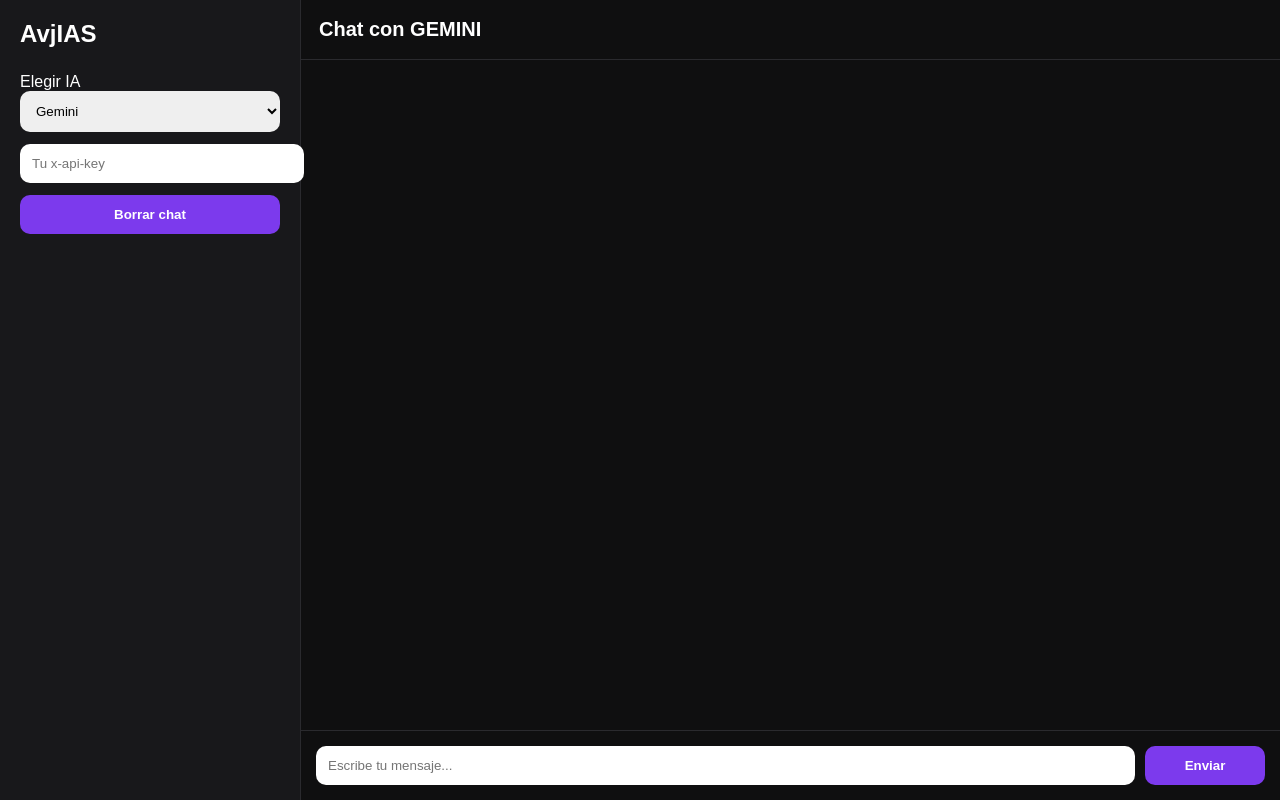
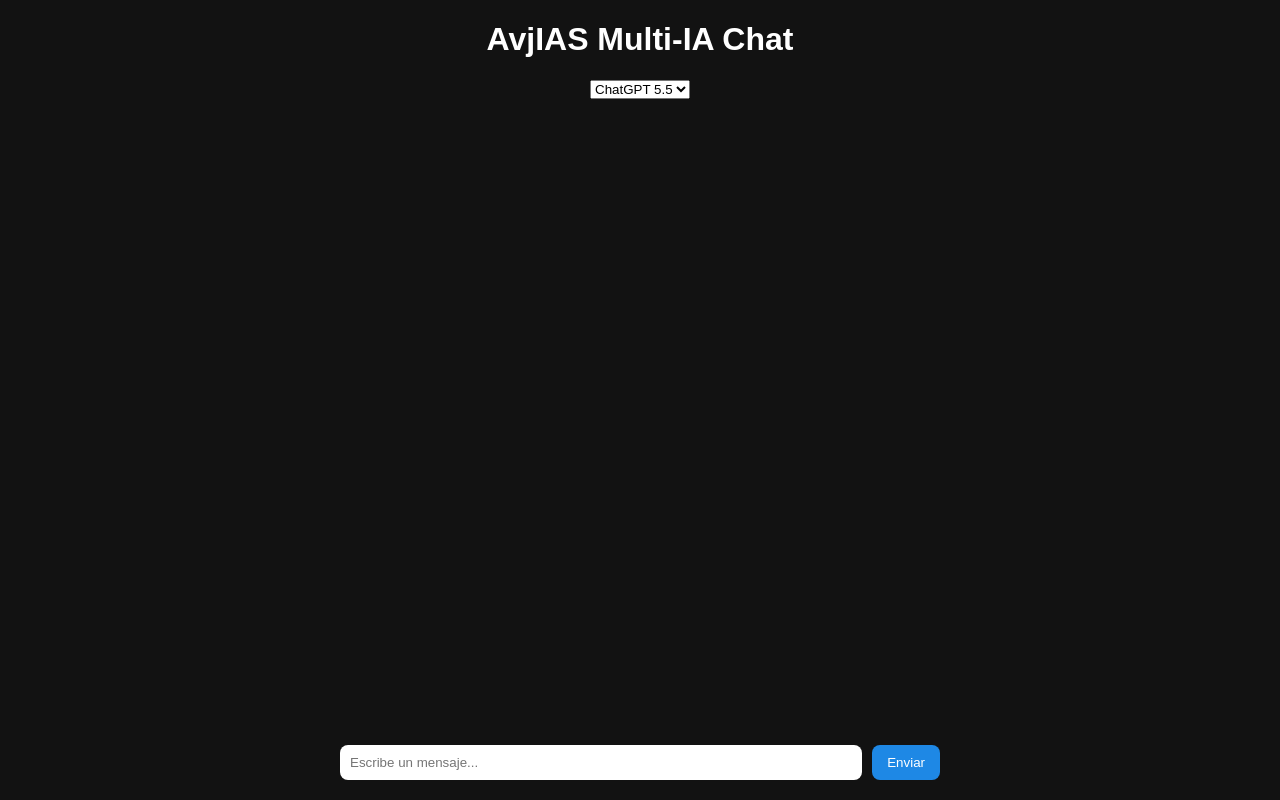
Before and after one commit to huacongabriel11-maker/AvjIAS, a plain HTML site: page index.html in a window 1280 px wide. Drawn offline with Linux system fonts and the light colour scheme.

Commit message:
Update index.html

```diff
--- a/index.html
+++ b/index.html
@@ -1,221 +1,89 @@
 <!DOCTYPE html>
 <html lang="es">
 <head>
-  <meta charset="UTF-8" />
-  <meta name="viewport" content="width=device-width, initial-scale=1.0"/>
-  <title>AvjIAS Chat</title>
+  <meta charset="UTF-8">
+  <meta name="viewport" content="width=device-width, initial-scale=1.0">
+  <title>AvjIAS Multi-IA Chat</title>
   <style>
-    body {
-      margin: 0;
-      font-family: Arial, sans-serif;
-      background: #0f0f10;
-      color: white;
-      display: flex;
-      height: 100vh;
-    }
-
-    .sidebar {
-      width: 260px;
-      background: #18181b;
-      padding: 20px;
-      border-right: 1px solid #2a2a2e;
-    }
-
-    .logo {
-      font-size: 24px;
-      font-weight: bold;
-      margin-bottom: 25px;
-    }
-
-    select, input, button {
-      width: 100%;
-      padding: 12px;
-      border-radius: 10px;
-      border: none;
-      margin-bottom: 12px;
-    }
-
-    button {
-      background: #7c3aed;
-      color: white;
-      font-weight: bold;
-      cursor: pointer;
-    }
-
-    .main {
-      flex: 1;
-      display: flex;
-      flex-direction: column;
-    }
-
-    .header {
-      padding: 18px;
-      border-bottom: 1px solid #2a2a2e;
-      font-size: 20px;
-      font-weight: bold;
-    }
-
-    .chat {
-      flex: 1;
-      padding: 20px;
-      overflow-y: auto;
-    }
-
-    .msg {
-      max-width: 75%;
-      padding: 14px;
-      border-radius: 14px;
-      margin-bottom: 12px;
-      line-height: 1.4;
-    }
-
-    .user {
-      background: #7c3aed;
-      margin-left: auto;
-    }
-
-    .bot {
-      background: #27272a;
-      margin-right: auto;
-    }
-
-    .input-area {
-      display: flex;
-      gap: 10px;
-      padding: 15px;
-      border-top: 1px solid #2a2a2e;
-    }
-
-    .input-area input {
-      flex: 1;
-      margin: 0;
-    }
-
-    .input-area button {
-      width: 120px;
-      margin: 0;
-    }
+    body { font-family: Arial, sans-serif; background: #121212; color: #fff; display: flex; flex-direction: column; align-items: center; justify-content: flex-start; height: 100vh; margin: 0; }
+    #chat-container { width: 90%; max-width: 600px; margin-top: 20px; flex: 1; display: flex; flex-direction: column; overflow-y: auto; }
+    .message { margin: 5px 0; padding: 8px 12px; border-radius: 12px; max-width: 80%; }
+    .user { background: #1e88e5; align-self: flex-end; }
+    .bot { background: #333; align-self: flex-start; }
+    #input-container { width: 90%; max-width: 600px; display: flex; margin-bottom: 20px; }
+    #input-container input { flex: 1; padding: 10px; border-radius: 8px; border: none; }
+    #input-container button { padding: 10px 15px; margin-left: 10px; border: none; border-radius: 8px; background: #1e88e5; color: #fff; cursor: pointer; }
+    #model-selector { margin-bottom: 10px; }
   </style>
 </head>
 <body>
+  <h1>AvjIAS Multi-IA Chat</h1>
 
-  <div class="sidebar">
-    <div class="logo">AvjIAS</div>
-
-    <label>Elegir IA</label>
-    <select id="model">
-      <option value="gemini">Gemini</option>
-      <option value="gpt">ChatGPT</option>
-      <option value="claude">Claude</option>
-      <option value="deepseek">DeepSeek</option>
+  <select id="model-selector">
+    <option value="chatgpt">ChatGPT 5.5</option>
+    <option value="claude">Claude 4.8</option>
+    <option value="gemini">Gemini 3.1</option>
   </select>
 
-    <input id="apiKey" placeholder="Tu x-api-key" type="password" />
+  <div id="chat-container"></div>
 
-    <button onclick="clearChat()">Borrar chat</button>
-  </div>
-
-  <div class="main">
-    <div class="header" id="title">Chat con Gemini</div>
-
-    <div class="chat" id="chat"></div>
-
-    <div class="input-area">
-      <input id="message" placeholder="Escribe tu mensaje..." />
+  <div id="input-container">
+    <input type="text" id="user-input" placeholder="Escribe un mensaje..." />
     <button onclick="sendMessage()">Enviar</button>
-    </div>
   </div>
 
   <script>
-const API_URL = "https://avjias.onrender.com/chat";
+    const chatContainer = document.getElementById('chat-container');
+    const userInput = document.getElementById('user-input');
+    const modelSelector = document.getElementById('model-selector');
 
-const chat = document.getElementById("chat");
-const modelSelect = document.getElementById("model");
-const title = document.getElementById("title");
+    const histories = {
+      chatgpt: JSON.parse(localStorage.getItem('history_chatgpt') || '[]'),
+      claude: JSON.parse(localStorage.getItem('history_claude') || '[]'),
+      gemini: JSON.parse(localStorage.getItem('history_gemini') || '[]')
+    };
 
-let currentModel = modelSelect.value;
-
-function loadChat() {
-  chat.innerHTML = "";
-  const saved = JSON.parse(localStorage.getItem("chat_" + currentModel)) || [];
-
-  saved.forEach(m => addMessage(m.text, m.role, false));
-  title.innerText = "Chat con " + currentModel.toUpperCase();
+    function renderMessages() {
+      chatContainer.innerHTML = '';
+      const currentModel = modelSelector.value;
+      histories[currentModel].forEach(msg => {
+        const div = document.createElement('div');
+        div.className = 'message ' + (msg.user ? 'user' : 'bot');
+        div.textContent = msg.text;
+        chatContainer.appendChild(div);
+      });
+      chatContainer.scrollTop = chatContainer.scrollHeight;
     }
 
-function saveMessage(text, role) {
-  const saved = JSON.parse(localStorage.getItem("chat_" + currentModel)) || [];
-  saved.push({ text, role });
-  localStorage.setItem("chat_" + currentModel, JSON.stringify(saved));
-}
+    async function sendMessage() {
+      const text = userInput.value.trim();
+      if (!text) return;
 
-function addMessage(text, role, save = true) {
-  const div = document.createElement("div");
-  div.className = "msg " + role;
-  div.innerText = text;
-  chat.appendChild(div);
-  chat.scrollTop = chat.scrollHeight;
+      const currentModel = modelSelector.value;
+      histories[currentModel].push({ user: true, text });
+      renderMessages();
 
-  if (save) saveMessage(text, role);
-}
-
-modelSelect.addEventListener("change", () => {
-  currentModel = modelSelect.value;
-  loadChat();
-});
-
-async function sendMessage() {
-  const input = document.getElementById("message");
-  const apiKey = document.getElementById("apiKey").value;
-  const message = input.value.trim();
-
-  if (!message) return;
-  if (!apiKey) {
-    alert("Pon tu x-api-key");
-    return;
-  }
-
-  addMessage(message, "user");
-  input.value = "";
-
-  addMessage("Pensando...", "bot");
+      userInput.value = '';
+      const endpoint = `/chat/${currentModel}`;
 
       try {
-    const res = await fetch(API_URL, {
-      method: "POST",
-      headers: {
-        "Content-Type": "application/json",
-        "x-api-key": apiKey
-      },
-      body: JSON.stringify({
-        model: currentModel,
-        message
-      })
+        const res = await fetch(endpoint, {
+          method: 'POST',
+          headers: { 'Content-Type': 'application/json' },
+          body: JSON.stringify({ message: text })
         });
-
         const data = await res.json();
-
-    chat.lastChild.remove();
-
-    if (data.response) {
-      addMessage(data.response, "bot");
-    } else {
-      addMessage("Error: " + (data.error || "No hubo respuesta"), "bot");
-    }
-
+        histories[currentModel].push({ user: false, text: data.reply });
+        localStorage.setItem('history_' + currentModel, JSON.stringify(histories[currentModel]));
+        renderMessages();
       } catch (err) {
-    chat.lastChild.remove();
-    addMessage("Error conectando con la API", "bot");
+        histories[currentModel].push({ user: false, text: 'Error: no se pudo conectar con la IA.' });
+        renderMessages();
       }
     }
 
-function clearChat() {
-  localStorage.removeItem("chat_" + currentModel);
-  loadChat();
-}
-
-loadChat();
+    modelSelector.addEventListener('change', renderMessages);
+    renderMessages();
   </script>
-
 </body>
 </html>
```
Lines whose indentation alone changed are shown as unchanged.
